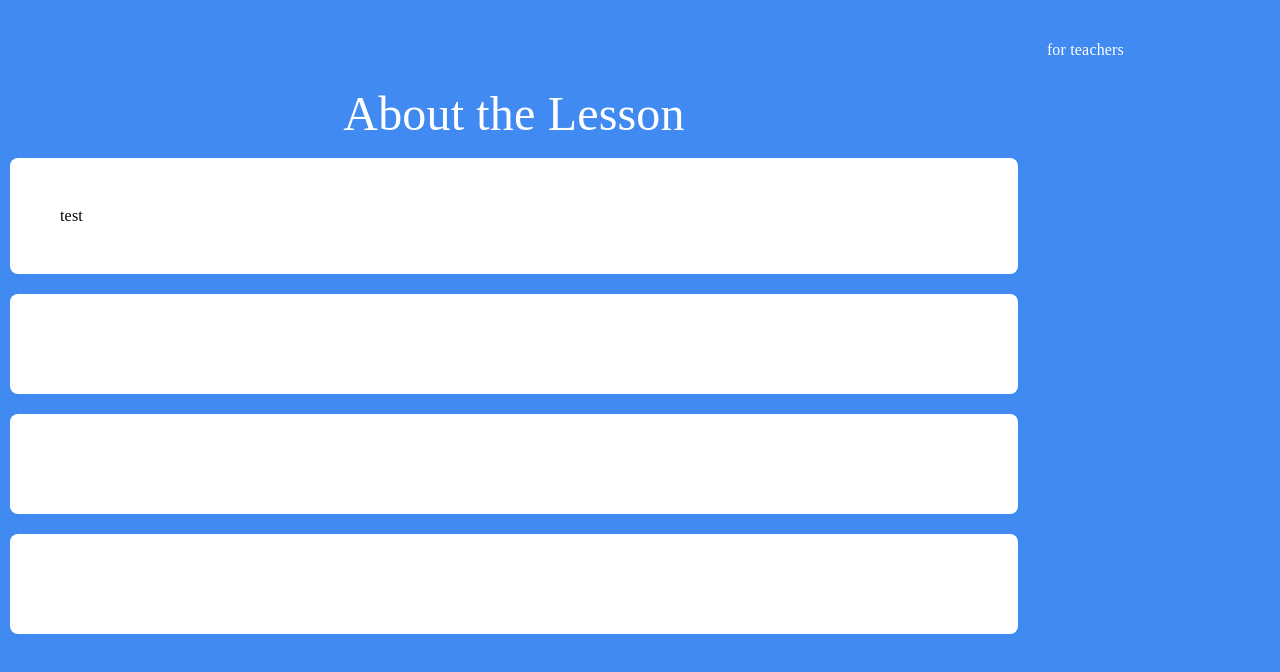
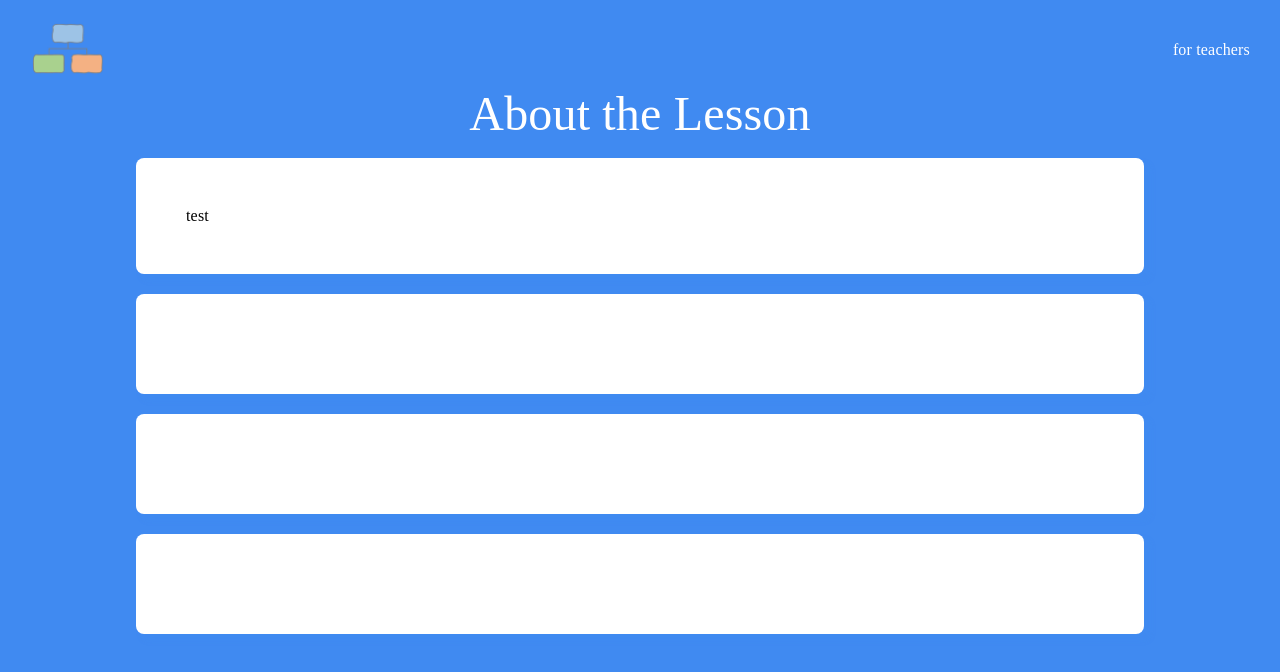
Before and after one commit to cdalenbrook/thesis, a React (Create React App) app: page /about in a window 1280 px wide. Shown: the top 672 px of the page. Built offline with nearby package versions, Linux system fonts and the light colour scheme.

Commit message:
about edit

```diff
--- a/src/pages/about.tsx
+++ b/src/pages/about.tsx
@@ -1,13 +1,7 @@
 import React from "react";
 import styled from "styled-components";
 import Header from "../components/header";
-
-const Layout = styled.div`
-  display: flex;
-  align-items: center;
-  flex-direction: column;
-  width: 80%;
-`;
+import { Layout } from "../styles";
 
 const Title = styled.h1`
   font-size: 3em;
@@ -19,7 +13,7 @@ const InfoDiv = styled.div`
   background-color: white;
   margin: 10px;
   border-radius: 8px;
-  width: 100%;
+  width: 80%;
   -webkit-box-shadow: 6px 6px 5px 0px rgba(64, 138, 241, 0.55);
   -moz-box-shadow: 6px 6px 5px 0px rgba(64, 138, 241, 0.55);
   box-shadow: 6px 6px 5px 0px rgba(64, 138, 241, 0.55);
```
